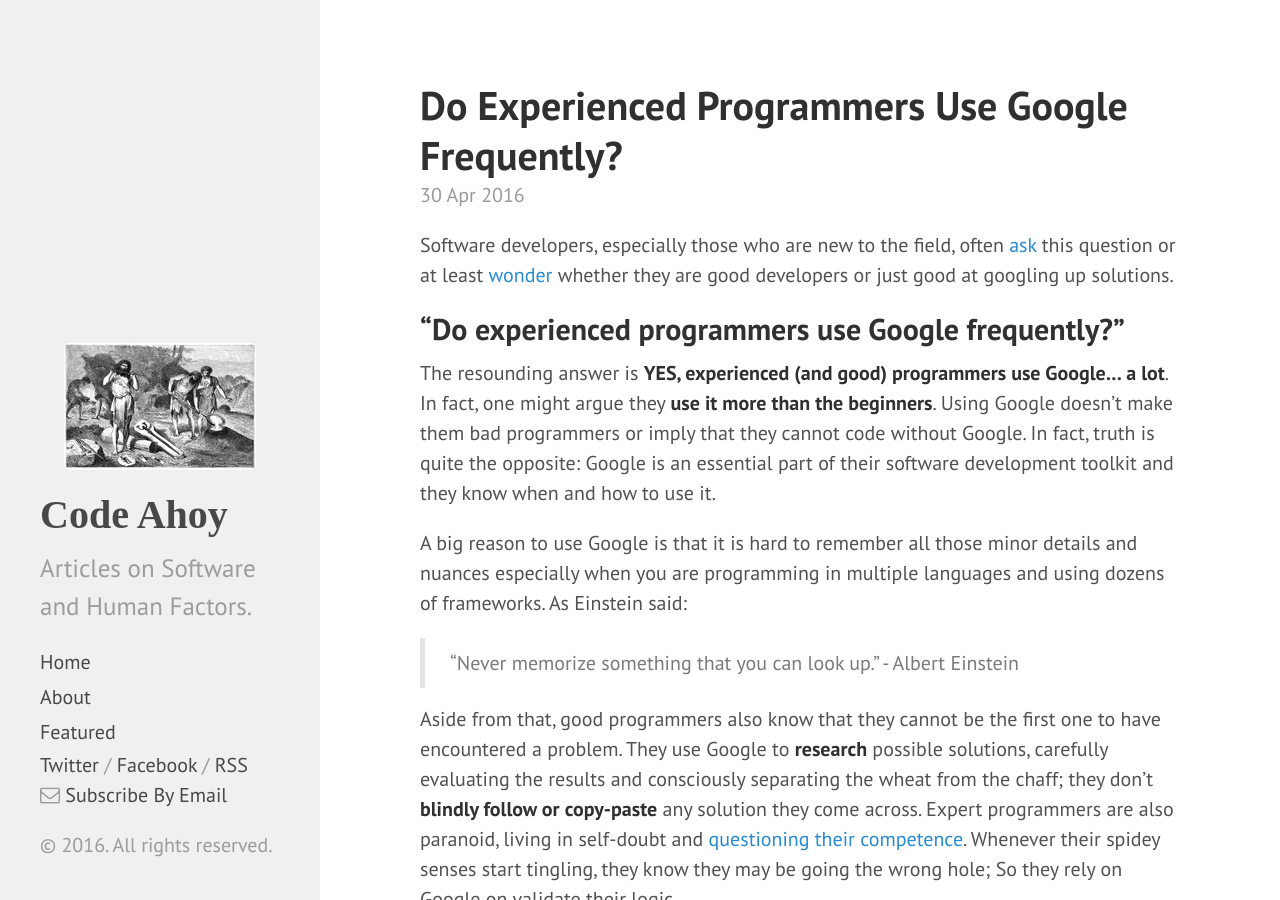
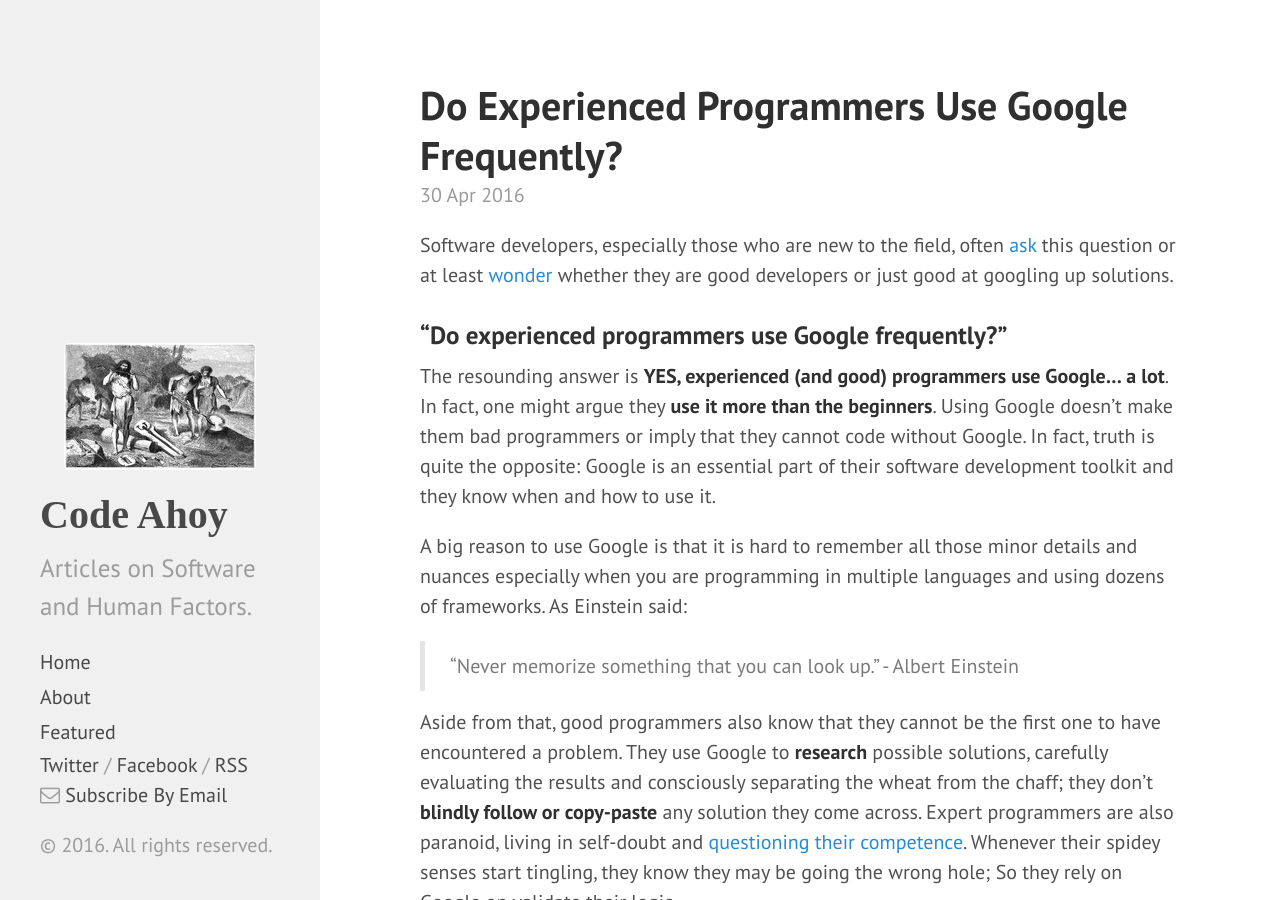
Before and after one commit to talk2viren/umermansoor.github.io, a Jekyll site: the page built from _posts/2016-04-30-do-experienced-programmers-use-google-frequently.md, in a window 1280 px wide and 900 px high. Built offline with Jekyll 4.4.1, drawn with Linux system fonts in a browser that asks for light colours; nearby versions of some CDN libraries; a script that is not in the unit is left out; comment, search, counter and statistics services are not loaded.

Commit message:
Reduced heading size

```diff
--- a/_posts/2016-04-30-do-experienced-programmers-use-google-frequently.md
+++ b/_posts/2016-04-30-do-experienced-programmers-use-google-frequently.md
@@ -8,7 +8,7 @@ excerpt_separator: <!--more-->
 
 Software developers, especially those who are new to the field, often [ask](http://two-wrongs.com/how-much-does-an-experienced-programmer-use-google) this question or at least [wonder](http://www.hanselman.com/blog/AmIReallyADeveloperOrJustAGoodGoogler.aspx) whether they are good developers or just good at googling up solutions.
 
-## "Do experienced programmers use Google frequently?"
+### "Do experienced programmers use Google frequently?"
 
 The resounding answer is **YES, experienced (and good) programmers use Google... a lot**. In fact, one might argue they **use it more than the beginners**. Using Google doesn't make them bad programmers or imply that they cannot code without Google. In fact, truth is quite the opposite: Google is an essential part of their software development toolkit and they know when and how to use it.
 
```
